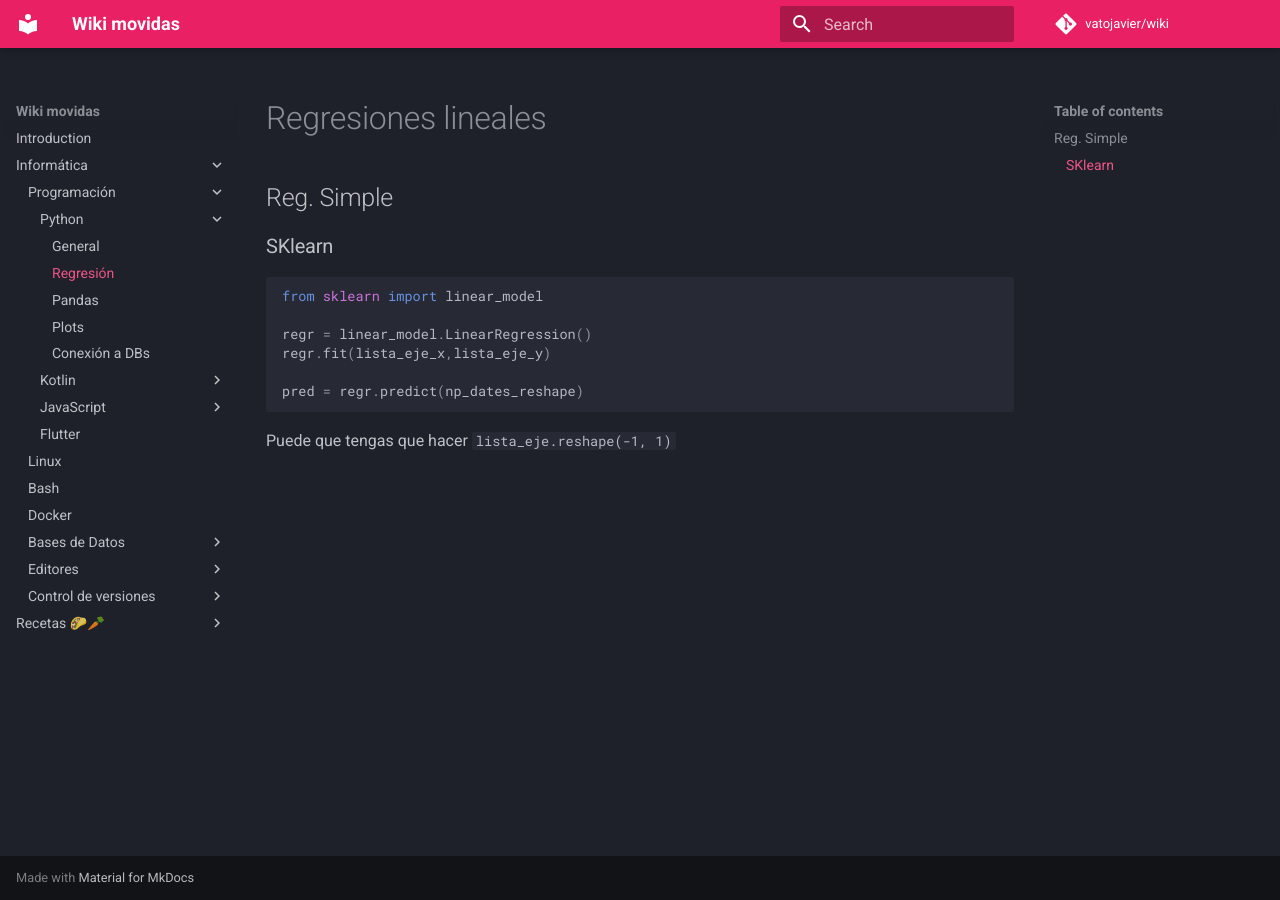
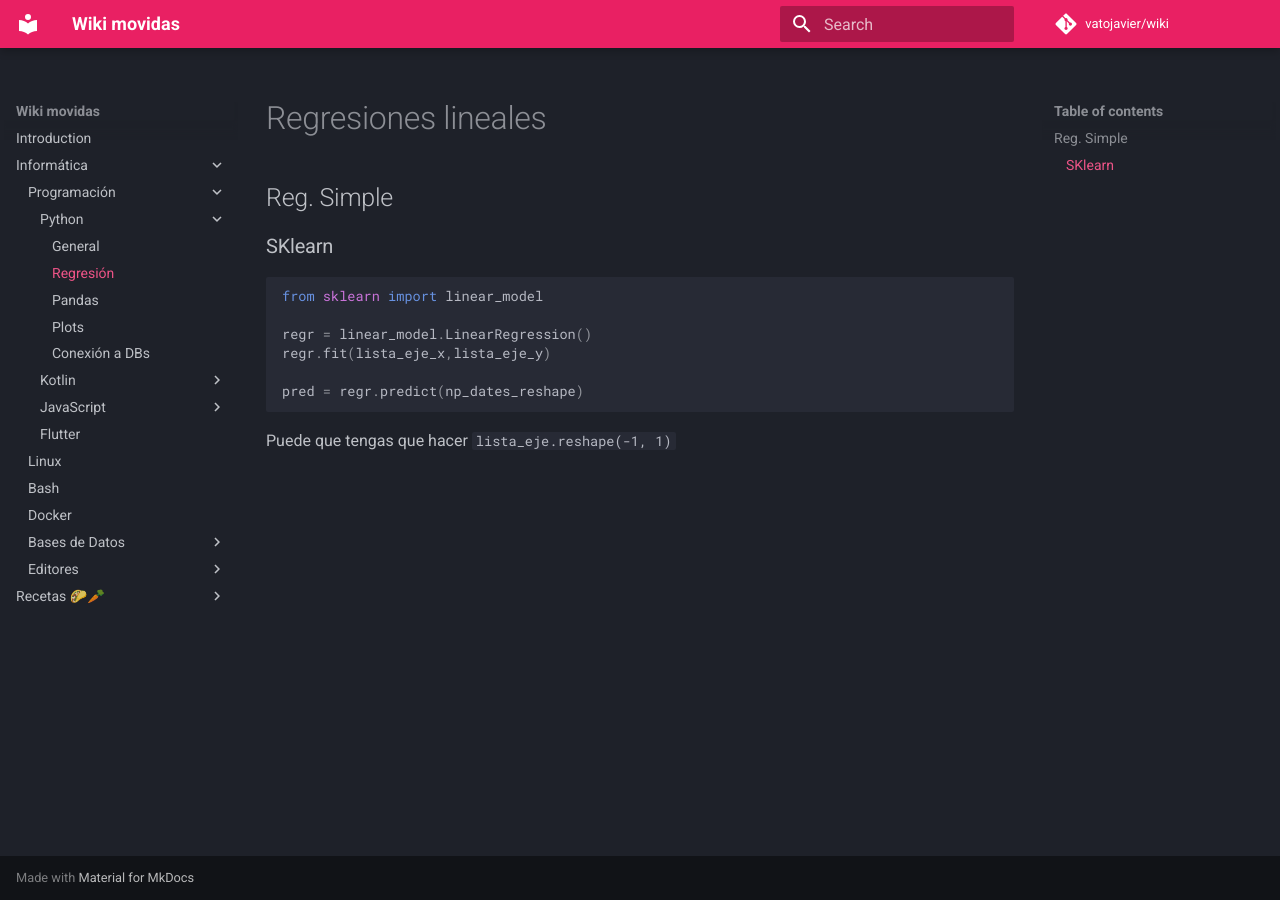
Before and after one commit to vatojavier/wiki, an MkDocs documentation site: the page built from docs/informatica/python/regresion.md, in a window 1280 px wide. Built offline with MkDocs 1.6.1 and Material for MkDocs 9.7.7, drawn with Linux system fonts in a browser that asks for light colours; comment, search, counter and statistics services are not loaded; some of the changed lines change nothing that is shown.

Commit message:
Comment git

```diff
--- a/mkdocs.yml
+++ b/mkdocs.yml
@@ -25,8 +25,8 @@ nav:
     - Editores:
       - VSCode:  informatica/editores/vscode.md
       - Jupyter: informatica/editores/jupyter.md
-    - Control de versiones:
-      - Git: informatica/control_versiones/git.md
+#     - Control de versiones:
+#       - Git: informatica/control_versiones/git.md
 
   - Recetas 🌮🥕:
     - Comidas:
```
